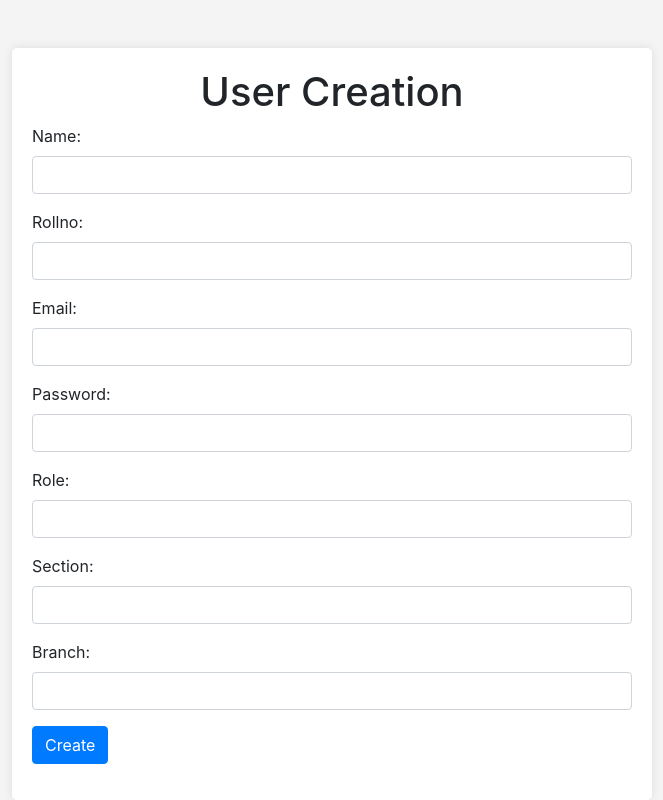
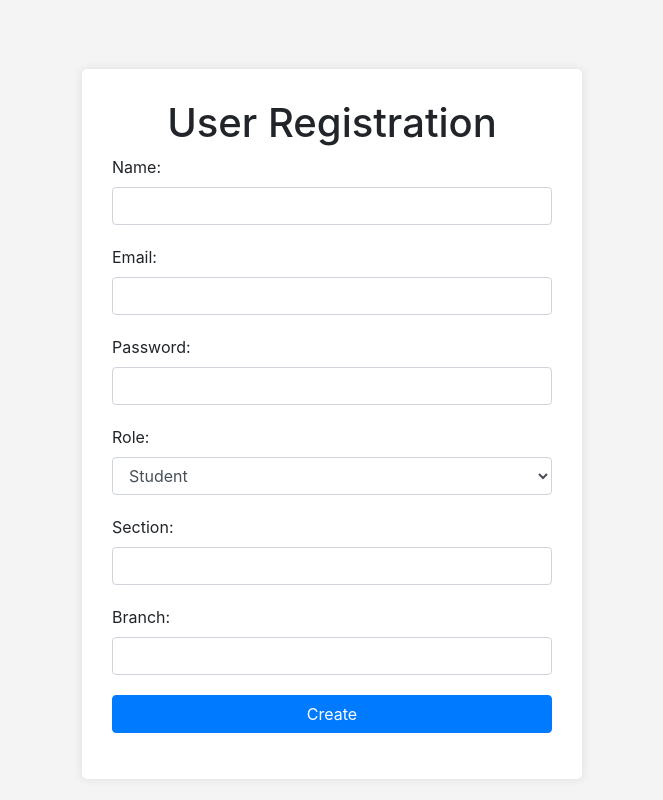
Before and after one commit to sarun-chuttakula/AttendanceBackEnd, a Flask app: page /adduser in a window 1280 px wide. Shown: the whole page, without its empty margins (308-971 px from the left). Run offline with Flask 3, Linux system fonts and the light colour scheme; some libraries are stand-ins or nearby versions.

Commit message:
commented unwanted code and ui changes made

```diff
--- a/src/app.py
+++ b/src/app.py
@@ -6,7 +6,7 @@ from dotenv import load_dotenv
 from flask import Flask, render_template, request, jsonify
 from flask_cors import CORS
 from validate import validate_email_and_password, validate_user
-from services import User, Server, Classes,db
+from services import User, Server, Classes, db, Dashboard
 from auth_middleware import jwttoken_required, role_required
 from flask import redirect
 
@@ -52,13 +52,13 @@ def dashboard():
         user = User().get_user_by_id(decoded_token["id"])
         if user:
             if user["role"] == "student":
-                classes = list(db.classes.find({"branch":user["branch"]}))
+                classes = Dashboard.get_classes_branch(user["branch"])
                 return render_template("dashboard.html", classes=classes, current_user=user)
             elif user["role"] =="teacher":
-                classes = list(db.classes.find({"created_by":user["name"]}))
+                classes = Dashboard.get_classes_user(user["name"])
                 return render_template("dashboard.html", classes=classes, current_user=user)
             else:
-                classes = list(db.classes.find())
+                classes = Dashboard.get_classes()
                 return render_template("dashboard.html", classes=classes, current_user=user)
 
         return jsonify({
@@ -212,24 +212,24 @@ def get_current_user(current_user):
     }), 200
 
 
-@app.route("/qrcode", methods=["GET"])
-@jwttoken_required
-@role_required(allowed_roles=["admin", "teacher"])
-def qr_generate(current_user):
-    payload = {
-        'exp': datetime.datetime.utcnow() + datetime.timedelta(minutes=10),
-        'user_id': current_user["_id"],
-        'name': current_user["name"]
-    }
-    token = jwt.encode(
-        payload, app.config["JWT_SECRET_KEY"], algorithm="HS256")
-    img = User().generate_qrcode(current_user=current_user, token=token)
+# @app.route("/qrcode", methods=["GET"])
+# @jwttoken_required
+# @role_required(allowed_roles=["admin", "teacher"])
+# def qr_generate(current_user):
+#     payload = {
+#         'exp': datetime.datetime.utcnow() + datetime.timedelta(minutes=10),
+#         'user_id': current_user["_id"],
+#         'name': current_user["name"]
+#     }
+#     token = jwt.encode(
+#         payload, app.config["JWT_SECRET_KEY"], algorithm="HS256")
+#     img = Classes().generate_qrcode(current_user=current_user, token=token)
 
-    img_url = f"http://{Server().get_server_ip()}:{4068}/imgs/{img}"
-    return jsonify({
-        "message": "Successfully generated QR code",
-        "img_url": img_url
-    }), 200
+#     img_url = f"http://{Server().get_server_ip()}:{4068}/imgs/{img}"
+#     return jsonify({
+#         "message": "Successfully generated QR code",
+#         "img_url": img_url
+#     }), 200
 
 
 @app.route("/allusers", methods=["GET"])
--- a/src/templates/create_user.html
+++ b/src/templates/create_user.html
@@ -9,37 +9,72 @@
   <style>
     body {
       background-color: #f4f4f4;
+      display: flex;
+      align-items: center;
+      justify-content: center;
+      height: 100vh;
+      margin: 0;
     }
-
-    #maindiv {
-      width: 50%;
-    }
-
-    /* .form-group{
-      width: 75%;
-    } */
 
     .container {
       background-color: #ffffff;
-      padding: 20px;
+      padding: 30px;
       border-radius: 5px;
       box-shadow: 0 0 10px rgba(0, 0, 0, 0.1);
+      animation: fadeIn 0.5s ease-in-out;
+      width: 500px;
+    }
+
+    .form-group {
+      margin-bottom: 20px;
+    }
+
+    .btn-primary {
+      width: 100%;
+      transition: transform 0.2s ease-in-out;
+    }
+
+    .btn-primary:hover {
+      transform: scale(1.05);
+    }
+
+    .alert-success {
+      display: none;
+      margin-top: 20px;
+      animation: slideIn 0.5s ease-in-out;
+    }
+
+    @keyframes fadeIn {
+      from {
+        opacity: 0;
+      }
+
+      to {
+        opacity: 1;
+      }
+    }
+
+    @keyframes slideIn {
+      from {
+        transform: translateY(-20px);
+        opacity: 0;
+      }
+
+      to {
+        transform: translateY(0);
+        opacity: 1;
+      }
     }
   </style>
 </head>
 
 <body>
-  <div class="container mt-5" id="maindiv">
-    <h1 class="text-center">User Creation</h1>
+  <div class="container mt-5">
+    <h1 class="text-center">User Registration</h1>
     <form id="registration-form">
       <div class="form-group">
         <label for="name">Name:</label>
         <input type="text" id="name" name="name" class="form-control" required />
-      </div>
-
-      <div class="form-group">
-        <label for="name">Rollno:</label>
-        <input type="text" id="rollno" name="rollno" class="form-control" />
       </div>
 
       <div class="form-group">
@@ -54,7 +89,11 @@
 
       <div class="form-group">
         <label for="role">Role:</label>
-        <input type="text" id="role" name="role" class="form-control" required />
+        <select id="role" name="role" class="form-control" required>
+          <option value="student">Student</option>
+          <option value="teacher">Teacher</option>
+          <option value="admin">Admin</option>
+        </select>
       </div>
 
       <div class="form-group">
@@ -70,9 +109,16 @@
       <button type="button" onclick="registerUser()" class="btn btn-primary">
         Create
       </button>
+
+      <div id="success-alert" class="alert alert-success" role="alert">
+        Successfully created !
+      </div>
     </form>
 
-    <div id="response-message" class="mt-3" style="border: 20%;"></div>
+    <div id="response-message" class="mt-3"></div>
+  </div>
+
+  <div id="response-message" class="mt-3" style="border: 20%;"></div>
   </div>
   <script src="https://code.jquery.com/jquery-3.5.1.slim.min.js"></script>
   <script src="https://cdn.jsdelivr.net/npm/@popperjs/core@2.5.4/dist/umd/popper.min.js"></script>
@@ -85,7 +131,6 @@
     }
     function registerUser() {
       const name = document.getElementById("name").value;
-      const rollno = document.getElementById("rollno").value;
       const email = document.getElementById("email").value;
       const password = document.getElementById("password").value;
       const role = document.getElementById("role").value;
@@ -95,14 +140,13 @@
       const userData = {
         email: email,
         name: name,
-        rollno: rollno,
         password: password,
         role: role,
         section: section,
         branch: branch,
       };
       const token = getTokenFromParams();
-console.log(token)
+
       fetch("http://127.0.0.1:4068/users", {
         method: "POST",
         headers: {
@@ -113,8 +157,14 @@ console.log(token)
       })
         .then((response) => response.json())
         .then((data) => {
-          const responseMessage = document.getElementById("response-message");
-          responseMessage.innerHTML = JSON.stringify(data, null, 4);
+          // Display success alert
+          const successAlert = document.getElementById("success-alert");
+          successAlert.style.display = "block";
+          // Reset form and hide success alert after 3 seconds
+          setTimeout(() => {
+            document.getElementById("registration-form").reset();
+            successAlert.style.display = "none";
+          }, 3000);
         })
         .catch((error) => {
           console.error(error);
```
Also changed, not shown: src/services.py (+30 -21 lines).
